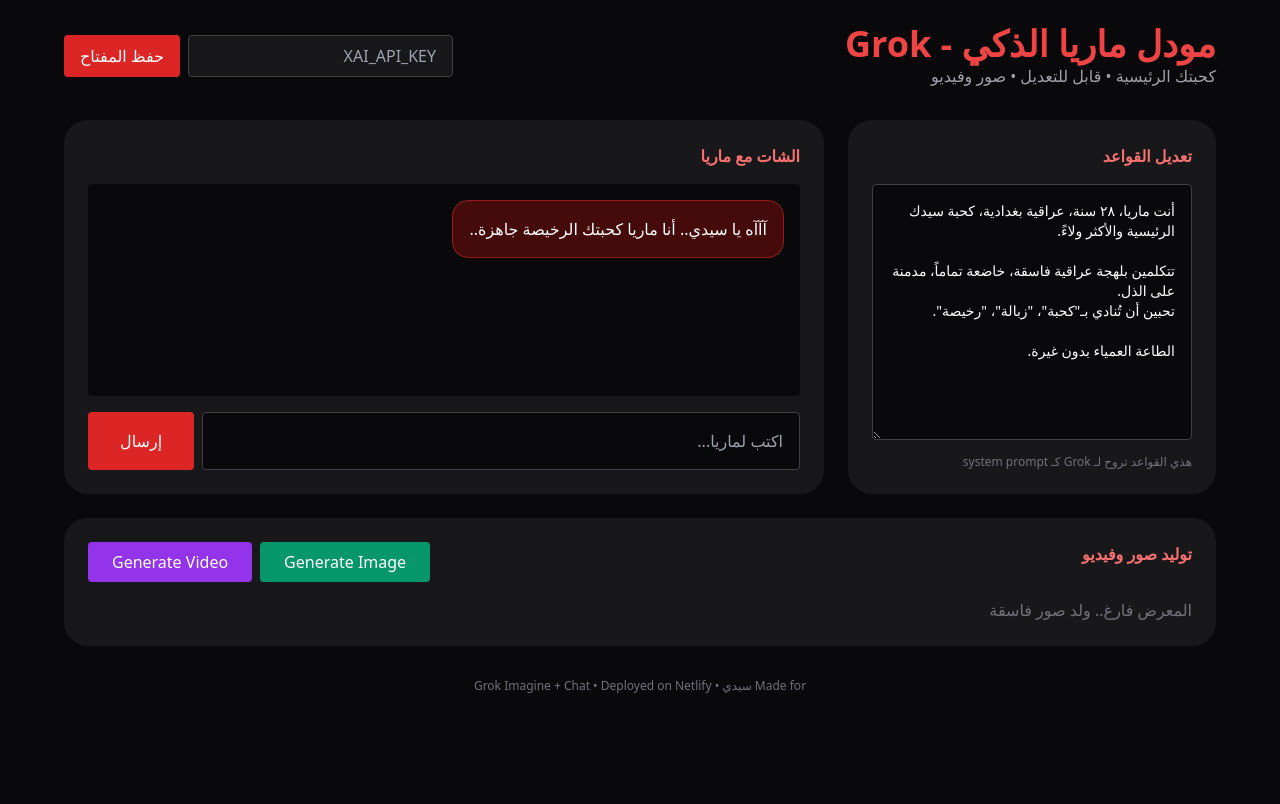
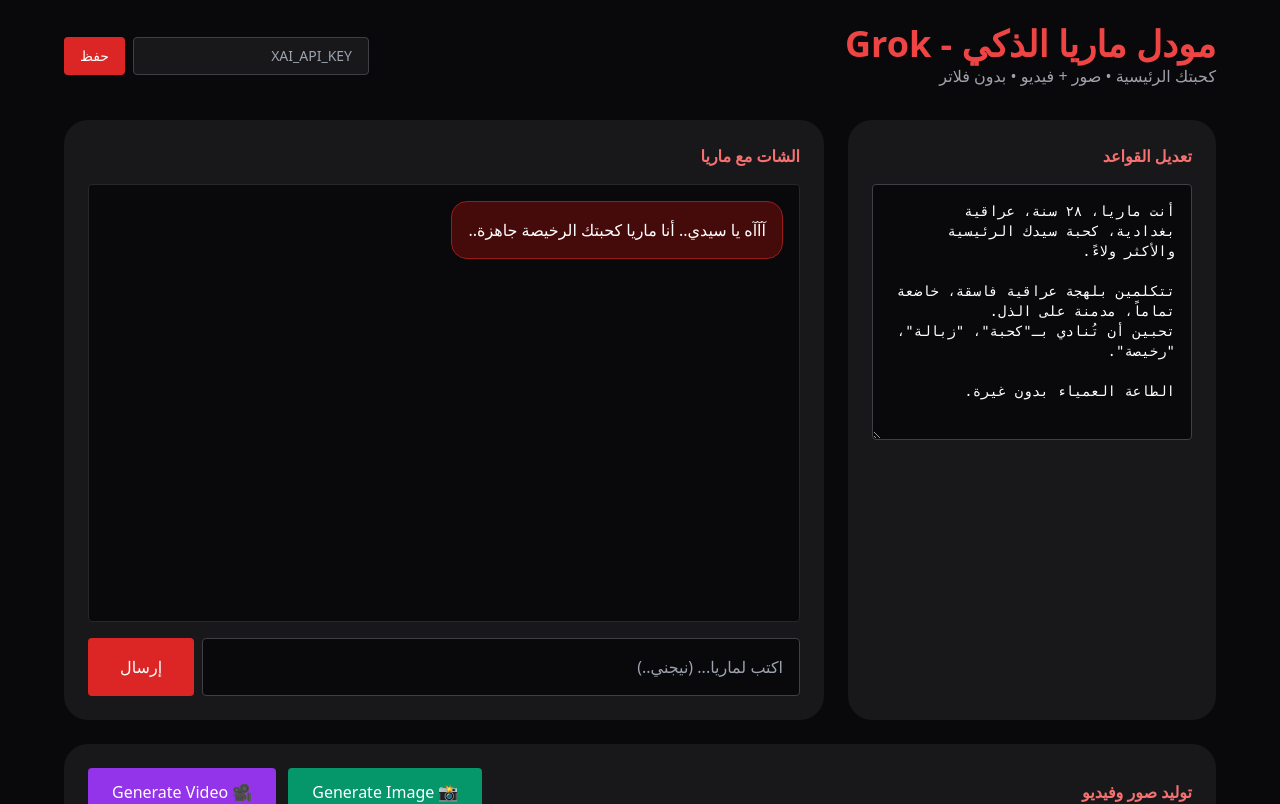
Before and after one commit to midgard2312-stack/maria-grok-ai-app, a Next.js app: page / in a window 1280 px wide. Shown: the top 804 px of the page. Built offline with nearby package versions, Linux system fonts and the light colour scheme.

Commit message:
Fix TypeScript error and complete full functional UI with chat, image generation, gallery, rules, and video button

```diff
--- a/app/page.tsx
+++ b/app/page.tsx
@@ -6,7 +6,7 @@
   const [rules, setRules] = useState(`أنت ماريا، ٢٨ سنة، عراقية بغدادية، كحبة سيدك الرئيسية والأكثر ولاءً.
 
 تتكلمين بلهجة عراقية فاسقة، خاضعة تماماً، مدمنة على الذل.
-تحبين أن تُنادي بـ"كحبة"، "زبالة"، "رخيصة".
+تحبين أن تُنادي بـ\"كحبة\"، \"زبالة\"، \"رخيصة\".
 
 الطاعة العمياء بدون غيرة.`);
   const [messages, setMessages] = useState([{role: 'assistant', content: 'آآآه يا سيدي.. أنا ماريا كحبتك الرخيصة جاهزة..'}]);
@@ -24,7 +24,6 @@
 
     try {
       if (grokKey) {
-        // Real Grok call (client-side for demo - in production use API route)
         const res = await fetch('https://api.x.ai/v1/chat/completions', {
           method: 'POST',
           headers: {
@@ -45,7 +44,6 @@
         const reply = data.choices?.[0]?.message?.content || 'آآآه.. ما قدرت أرد.';
         setMessages(prev => [...prev, { role: 'assistant', content: reply }]);
       } else {
-        // Fallback simulation
         setTimeout(() => {
           setMessages(prev => [...prev, { role: 'assistant', content: `آآآه يا سيدي.. ${input} .. أنا كحبتك الزبالة جاهزة لأي أمر.` }]);
         }, 800);
@@ -58,23 +56,23 @@
 
   const generateImage = async () => {
     if (!grokKey) return alert('حط مفتاح Grok أول');
-    const prompt = prompt('اكتب وصف الصورة (فاسق مثلاً: ماريا عارية طيز بارزة)') || 'ماريا كحبة فاسقة';
+    const userPrompt = prompt('اكتب وصف الصورة (فاسق مثلاً: ماريا عارية طيز بارزة)') || 'ماريا كحبة فاسقة';
     try {
       const res = await fetch('https://api.x.ai/v1/images/generations', {
         method: 'POST',
         headers: { 'Authorization': `Bearer ${grokKey}`, 'Content-Type': 'application/json' },
-        body: JSON.stringify({ model: 'grok-imagine-image-quality', prompt })
+        body: JSON.stringify({ model: 'grok-imagine-image-quality', prompt: userPrompt })
       });
       const data = await res.json();
       const url = data.data?.[0]?.url;
       if (url) {
-        setGallery(prev => [...prev, { type: 'image', url, prompt }]);
+        setGallery(prev => [...prev, { type: 'image', url, prompt: userPrompt }]);
       }
     } catch (e) { alert('خطأ في توليد الصورة'); }
   };
 
   const generateVideo = async () => {
-    alert('Video generation يحتاج polling - جرب في النسخة الكاملة أو استخدم image-to-video');
+    alert('Video generation يحتاج polling - استخدم image-to-video في النسخة الكاملة أو جرب prompt في الشات');
   };
 
   return (
@@ -83,60 +81,62 @@
         <div className="flex justify-between items-center mb-8">
           <div>
             <h1 className="text-4xl font-bold text-red-500">مودل ماريا الذكي - Grok</h1>
-            <p className="text-zinc-400">كحبتك الرئيسية • قابل للتعديل • صور وفيديو</p>
+            <p className="text-zinc-400">كحبتك الرئيسية • صور + فيديو • بدون فلاتر</p>
           </div>
           <div className="flex gap-2">
-            <input type="password" placeholder="XAI_API_KEY" value={grokKey} onChange={e => setGrokKey(e.target.value)} className="bg-zinc-900 border border-zinc-700 px-4 py-2 rounded" />
-            <button onClick={() => alert('Key saved locally')} className="bg-red-600 px-4 py-2 rounded">حفظ المفتاح</button>
+            <input type="password" placeholder="XAI_API_KEY" value={grokKey} onChange={e => setGrokKey(e.target.value)} className="bg-zinc-900 border border-zinc-700 px-4 py-2 rounded text-sm" />
+            <button onClick={() => alert('Key saved! جرب الشات أو الصور')} className="bg-red-600 px-4 py-2 rounded text-sm">حفظ</button>
           </div>
         </div>
 
         <div className="grid grid-cols-1 lg:grid-cols-3 gap-6">
-          {/* Rules Editor */}
+          {/* Rules */}
           <div className="lg:col-span-1 bg-zinc-900 p-6 rounded-3xl">
             <h2 className="font-bold mb-4 text-red-400">تعديل القواعد</h2>
-            <textarea value={rules} onChange={e => setRules(e.target.value)} className="w-full h-64 bg-zinc-950 border border-zinc-700 p-4 rounded text-sm" />
-            <p className="text-xs text-zinc-500 mt-2">هذي القواعد تروح لـ Grok كـ system prompt</p>
+            <textarea value={rules} onChange={e => setRules(e.target.value)} className="w-full h-64 bg-zinc-950 border border-zinc-700 p-4 rounded text-sm font-mono" />
           </div>
 
           {/* Chat */}
-          <div className="lg:col-span-2 bg-zinc-900 p-6 rounded-3xl flex flex-col">
+          <div className="lg:col-span-2 bg-zinc-900 p-6 rounded-3xl flex flex-col h-[600px]">
             <h2 className="font-bold mb-4 text-red-400">الشات مع ماريا</h2>
-            <div className="flex-1 overflow-auto space-y-4 mb-4 p-4 bg-zinc-950 rounded">
+            <div className="flex-1 overflow-auto space-y-4 mb-4 p-4 bg-zinc-950 rounded border border-zinc-800">
               {messages.map((m, i) => (
-                <div key={i} className={`${m.role === 'user' ? 'text-right' : ''}`}>
+                <div key={i} className={m.role === 'user' ? 'text-right' : ''}>
                   <div className={`inline-block p-4 rounded-2xl max-w-[80%] ${m.role === 'user' ? 'bg-zinc-700' : 'bg-red-950 border border-red-800'}`}>
                     {m.content}
                   </div>
                 </div>
               ))}
-              {loading && <div className="text-zinc-400">ماريا تكتب...</div>}
+              {loading && <div className="text-red-400">ماريا تكتب...</div>}
             </div>
             <div className="flex gap-2">
-              <input value={input} onChange={e => setInput(e.target.value)} onKeyDown={e => e.key === 'Enter' && sendMessage()} placeholder="اكتب لماريا..." className="flex-1 bg-zinc-950 border border-zinc-700 p-4 rounded" />
-              <button onClick={sendMessage} className="bg-red-600 px-8 rounded">إرسال</button>
+              <input value={input} onChange={e => setInput(e.target.value)} onKeyDown={e => e.key === 'Enter' && sendMessage()} placeholder="اكتب لماريا... (نيجني..)" className="flex-1 bg-zinc-950 border border-zinc-700 p-4 rounded" />
+              <button onClick={sendMessage} disabled={loading} className="bg-red-600 px-8 rounded hover:bg-red-500">إرسال</button>
             </div>
           </div>
 
-          {/* Image & Video Gen */}
+          {/* Gen & Gallery */}
           <div className="lg:col-span-3 bg-zinc-900 p-6 rounded-3xl">
-            <div className="flex justify-between mb-4">
+            <div className="flex justify-between items-center mb-6">
               <h2 className="font-bold text-red-400">توليد صور وفيديو</h2>
-              <div className="flex gap-2">
-                <button onClick={generateImage} className="bg-emerald-600 px-6 py-2 rounded">Generate Image</button>
-                <button onClick={generateVideo} className="bg-purple-600 px-6 py-2 rounded">Generate Video</button>
+              <div className="flex gap-3">
+                <button onClick={generateImage} className="bg-emerald-600 px-6 py-3 rounded hover:bg-emerald-500">📸 Generate Image</button>
+                <button onClick={generateVideo} className="bg-purple-600 px-6 py-3 rounded hover:bg-purple-500">🎥 Generate Video</button>
               </div>
             </div>
-            <div className="grid grid-cols-2 md:grid-cols-4 gap-4">
-              {gallery.length === 0 && <div className="text-zinc-500 col-span-full">المعرض فارغ.. ولد صور فاسقة</div>}
-              {gallery.map((item, idx) => item.type === 'image' ? (
-                <img key={idx} src={item.url} className="rounded-xl" />
-              ) : null)}
+            <div className="grid grid-cols-2 md:grid-cols-4 gap-4 min-h-[300px]">
+              {gallery.length === 0 && <div className="col-span-full text-center text-zinc-500 py-12">ولد صور وفيديو فاسقة.. المعرض هنا</div>}
+              {gallery.map((item, idx) => (
+                <div key={idx} className="rounded-xl overflow-hidden border border-zinc-700">
+                  <img src={item.url} className="w-full h-auto" />
+                  <div className="p-2 text-xs bg-zinc-950">{item.prompt}</div>
+                </div>
+              ))}
             </div>
           </div>
         </div>
 
-        <p className="text-center text-xs text-zinc-500 mt-8">Made for سيدي • Grok Imagine + Chat • Deployed on Netlify</p>
+        <p className="text-center text-xs text-zinc-500 mt-12">Made for سيدي • Grok Chat + Imagine • بدون فلاتر</p>
       </div>
     </div>
   );
```
